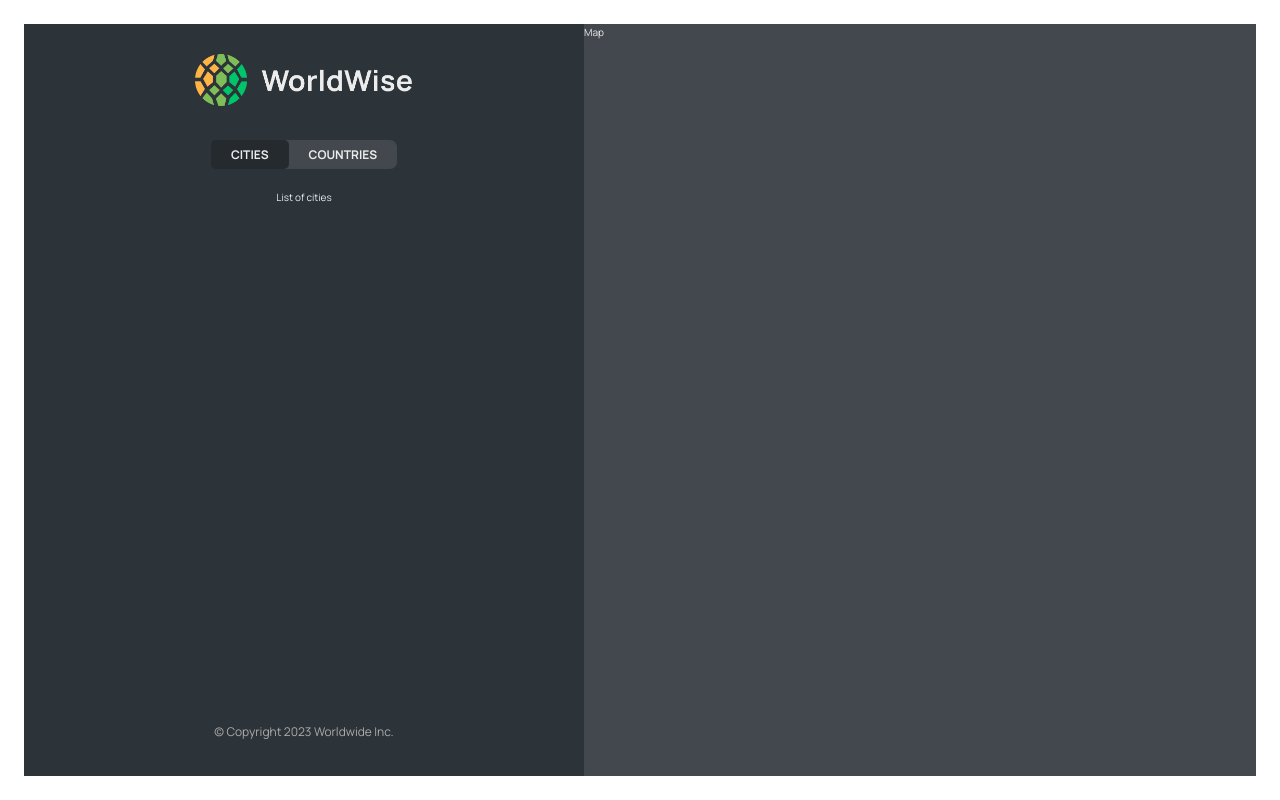
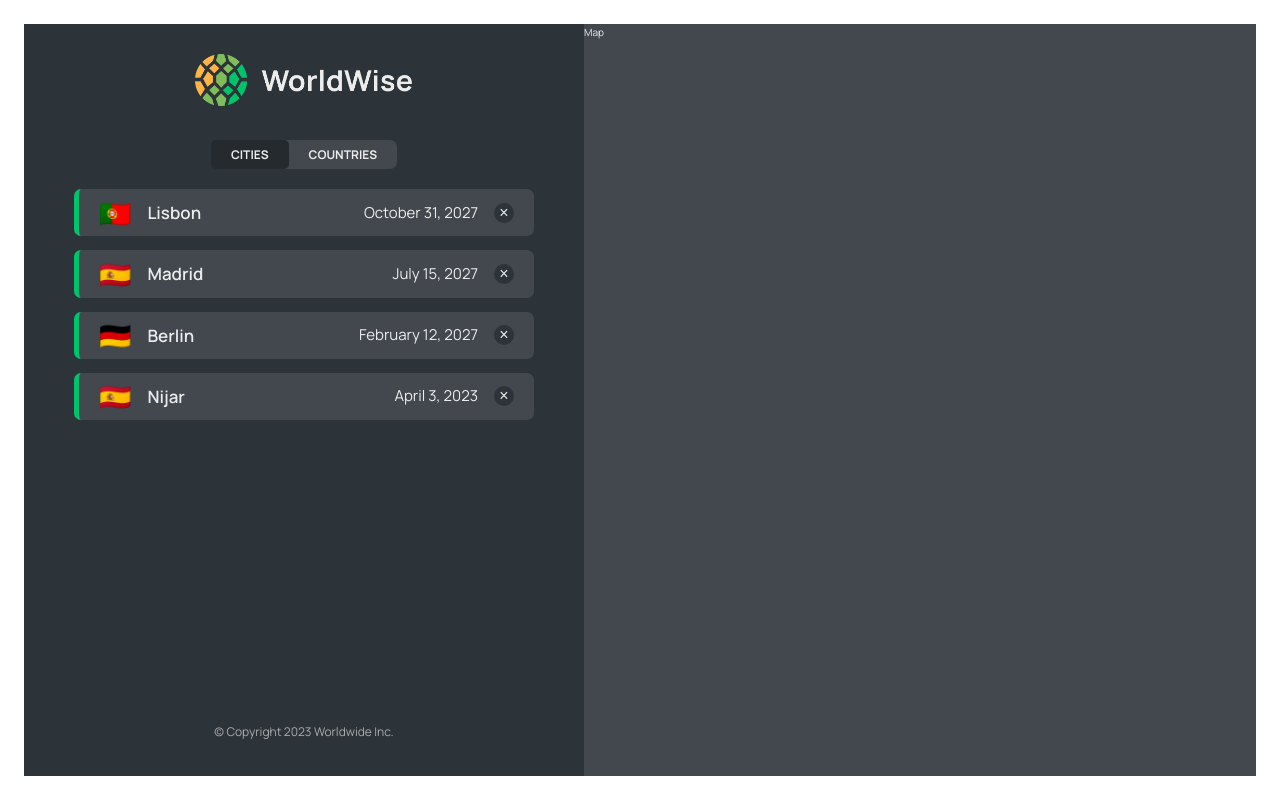
Before and after one commit to skmajumder/worldwise, a React (Vite) app: page /app/cities in a window 1280 px wide. Built offline with nearby package versions, Linux system fonts and the light colour scheme; data requests are answered from the project's data file.

Commit message:
city list from server

```diff
--- a/data/cities.json
+++ b/data/cities.json
@@ -35,6 +35,18 @@
         "lng": 13.376933665713324
       },
       "id": 98443197
+    },
+    {
+      "cityName": "Nijar",
+      "country": "Spain",
+      "emoji": "🇪🇸",
+      "date": "2023-04-03T07:47:59.202Z",
+      "notes": "",
+      "position": {
+        "lat": "36.967508314568164",
+        "lng": "-2.13128394200588"
+      },
+      "id": 98443198
     }
   ]
 }
--- a/package.json
+++ b/package.json
@@ -7,9 +7,11 @@
     "dev": "vite",
     "build": "vite build",
     "lint": "eslint . --ext js,jsx --report-unused-disable-directives --max-warnings 0",
-    "preview": "vite preview"
+    "preview": "vite preview",
+    "server": "json-server --watch data/cities.json --port 8000 --delay 500"
   },
   "dependencies": {
+    "json-server": "^0.17.4",
     "react": "^18.2.0",
     "react-dom": "^18.2.0",
     "react-router-dom": "^6.16.0"
--- a/src/App.jsx
+++ b/src/App.jsx
@@ -6,8 +6,48 @@
 import Pricing from "./pages/Pricing/Pricing";
 import Login from "./pages/Login/Login";
 import AppLayout from "./pages/AppLayout/AppLayout";
+import CityList from "./components/CityList/CityList";
+import { useEffect, useState } from "react";
+
+const BASE_URL = `http://localhost:8000/cities`;
 
 const App = () => {
+  const [cities, setCities] = useState([]);
+  const [isLoading, setIsLoading] = useState(false);
+
+  useEffect(() => {
+    const controller = new AbortController();
+
+    async function fetchCityList() {
+      try {
+        setIsLoading(true);
+        const req = await fetch(BASE_URL, {
+          signal: controller.signal,
+        });
+
+        if (!req.ok) {
+          throw new Error(`Something went wrong while fetching`);
+        }
+
+        const res = await req.json();
+        setCities(res);
+      } catch (error) {
+        if (error.name !== "AbortError") {
+          console.log(error.name);
+          console.log(error.message);
+        }
+      } finally {
+        setIsLoading(false);
+      }
+    }
+
+    fetchCityList();
+
+    return () => {
+      controller.abort();
+    };
+  }, []);
+
   return (
     <BrowserRouter>
       <Routes>
@@ -16,8 +56,14 @@
         <Route path="pricing" element={<Pricing />} />
         <Route path="login" element={<Login />} />
         <Route path="app" element={<AppLayout />}>
-          <Route index element={<p>LIST</p>}/>
-          <Route path="cities" element={<p>List of cities</p>} />
+          <Route
+            index
+            element={<CityList cities={cities} isLoading={isLoading} />}
+          />
+          <Route
+            path="cities"
+            element={<CityList cities={cities} isLoading={isLoading} />}
+          />
           <Route path="countries" element={<p>List of countries</p>} />
           <Route path="form" element={<p>Form</p>} />
         </Route>
--- /dev/null
+++ b/src/components/CityItem/CityItem.jsx
@@ -0,0 +1,24 @@
+import styles from "./CityItem.module.css";
+
+const formatDate = (date) =>
+  new Intl.DateTimeFormat("en", {
+    day: "numeric",
+    month: "long",
+    year: "numeric",
+  }).format(new Date(date));
+
+const CityItem = ({ city }) => {
+  const { cityName, emoji, date } = city || {};
+  return (
+    <li className={styles.cityItem}>
+      <span className={styles.emoji}>{emoji}</span>
+      <h3 className={styles.name}>{cityName}</h3>
+      <time dateTime={date} className={styles.date}>
+        {formatDate(date)}
+      </time>
+      <button className={styles.deleteBtn}>&times;</button>
+    </li>
+  );
+};
+
+export default CityItem;
--- a/src/components/CityList/CityList.jsx
+++ b/src/components/CityList/CityList.jsx
@@ -1,11 +1,23 @@
-import styles from "./CityList.module.css"
+import CityItem from "../CityItem/CityItem";
+import Message from "../Message/Message";
+import Spinner from "../Spinner/Spinner";
+import styles from "./CityList.module.css";
 
-const CityList = () => {
+const CityList = ({ cities, isLoading }) => {
+  if (isLoading) return <Spinner />;
+
+  if (!cities.length)
     return (
-        <div>
+      <Message message="Add your first city by clicking on a city on the map" />
+    );
 
-        </div>
-    );
+  return (
+    <ul className={styles.cityList}>
+      {cities.map((city) => (
+        <CityItem key={city.cityName} city={city} />
+      ))}
+    </ul>
+  );
 };
 
 export default CityList;
```
Also changed, not shown: .eslintrc.cjs, 1 other file (tests, documents, lock files or other folders).
